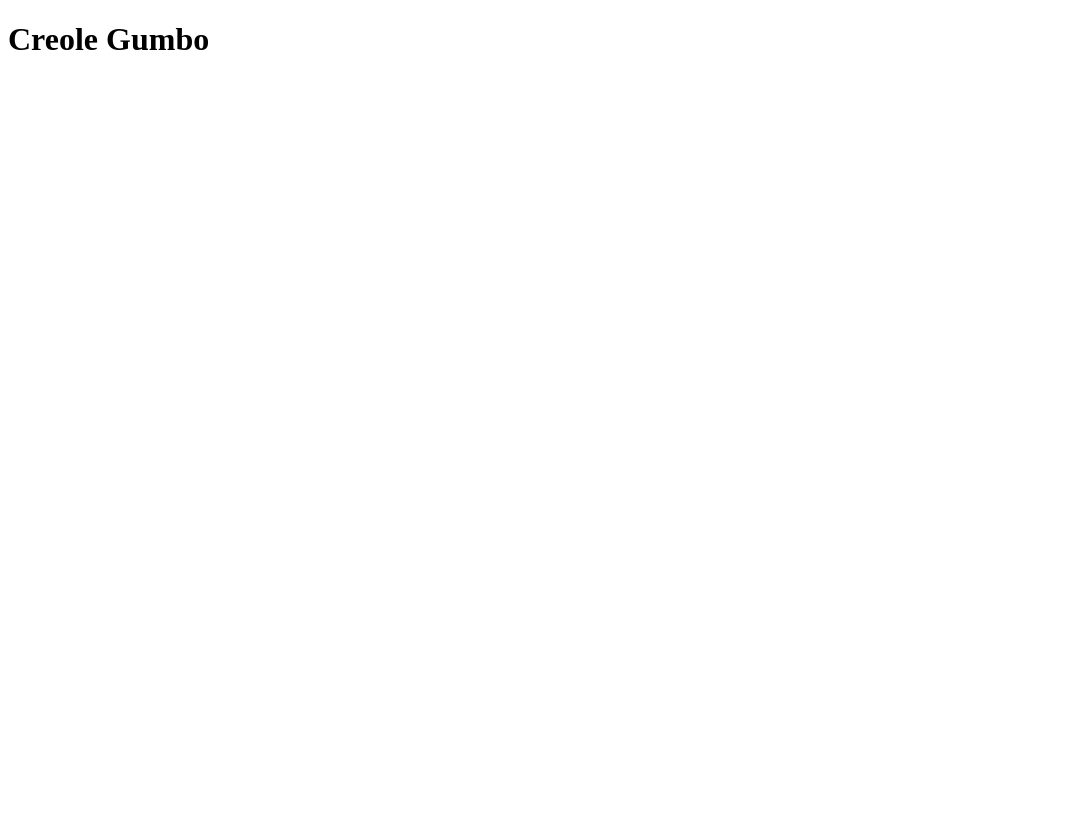
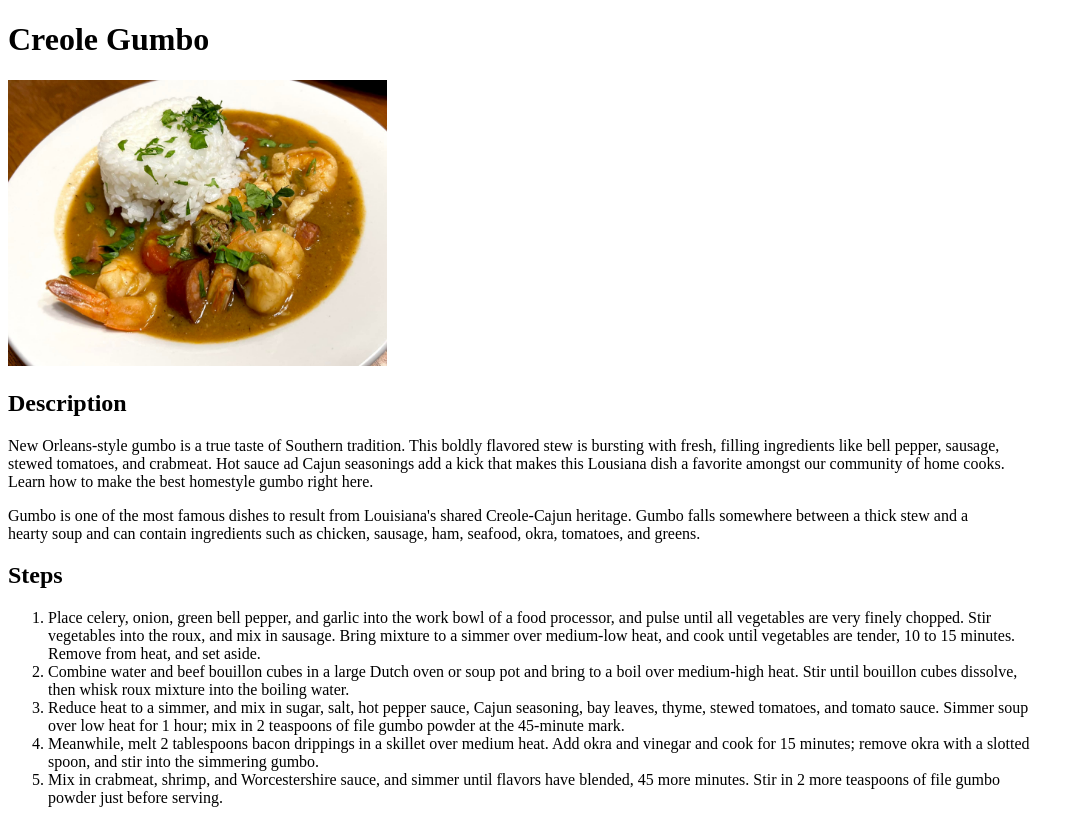
Before and after one commit to unafoca/odin-recipes, a plain HTML site: page recipes/creole_gumbo.html in a window 1280 px wide. Shown: the whole page, without its empty margins (0-1084 px from the left). Before the commit the page ends 800 px from the top, so only its background shows below. Drawn offline with Linux system fonts and the light colour scheme.

Commit message:
Add first recipe page

```diff
--- a/recipes/creole_gumbo.html
+++ b/recipes/creole_gumbo.html
@@ -7,6 +7,17 @@
 
     <body>
         <h1>Creole Gumbo</h1>
-
+        <img src="../images/gumbo_pic.jpg" alt = "pic for soup" width = '30%'>
+        <h2>Description</h2>
+            <p style="width:1000px">New Orleans-style gumbo is a true taste of Southern tradition. This boldly flavored stew is bursting with fresh, filling ingredients like bell pepper, sausage, stewed tomatoes, and crabmeat. Hot sauce ad Cajun seasonings add a kick that makes this Lousiana dish a favorite amongst our community of home cooks. Learn how to make the best homestyle gumbo right here. </p>
+            <p style="width:1000px">Gumbo is one of the most famous dishes to result from Louisiana's shared Creole-Cajun heritage. Gumbo falls somewhere between a thick stew and a hearty soup and can contain ingredients such as chicken, sausage, ham, seafood, okra, tomatoes, and greens.</p>
+        <h2>Steps</h2>
+        <ol style="width:1000px">
+            <li>Place celery, onion, green bell pepper, and garlic into the work bowl of a food processor, and pulse until all vegetables are very finely chopped. Stir vegetables into the roux, and mix in sausage. Bring mixture to a simmer over medium-low heat, and cook until vegetables are tender, 10 to 15 minutes. Remove from heat, and set aside.</li>
+            <li>Combine water and beef bouillon cubes in a large Dutch oven or soup pot and bring to a boil over medium-high heat. Stir until bouillon cubes dissolve, then whisk roux mixture into the boiling water.</li>
+            <li>Reduce heat to a simmer, and mix in sugar, salt, hot pepper sauce, Cajun seasoning, bay leaves, thyme, stewed tomatoes, and tomato sauce. Simmer soup over low heat for 1 hour; mix in 2 teaspoons of file gumbo powder at the 45-minute mark.</li>
+            <li>Meanwhile, melt 2 tablespoons bacon drippings in a skillet over medium heat. Add okra and vinegar and cook for 15 minutes; remove okra with a slotted spoon, and stir into the simmering gumbo.</li>
+            <li>Mix in crabmeat, shrimp, and Worcestershire sauce, and simmer until flavors have blended, 45 more minutes. Stir in 2 more teaspoons of file gumbo powder just before serving.</li>
+        </ol>
     </body>
 </html>
```
Also changed, not shown: images/gumbo_pic.jpg (added).
